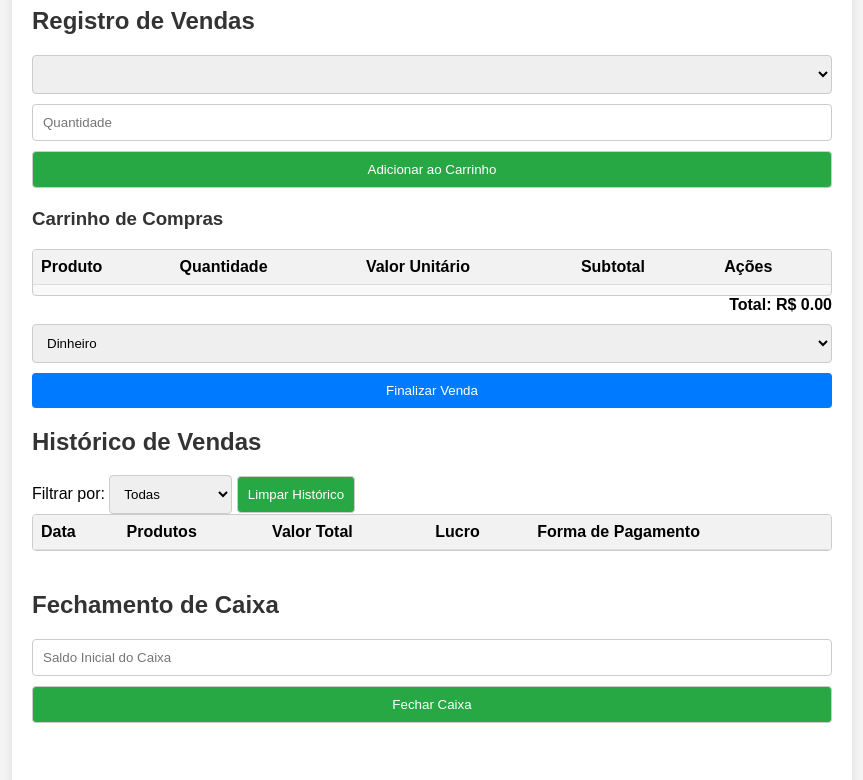
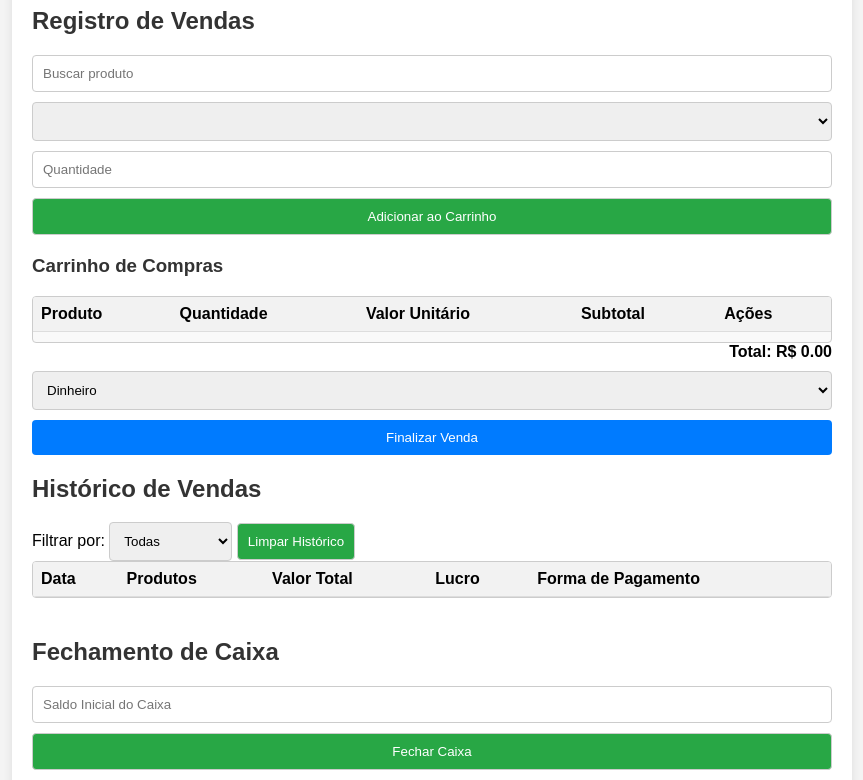
Before and after one commit to aquiinu/z-Guedes, a plain HTML site: page index.html in a window 1280 px wide. Shown: the part 113-893 px from the top of the page, without its empty margins (208-1071 px from the left). Drawn offline with Linux system fonts and the light colour scheme.

Commit message:
Update index.html

```diff
--- a/index.html
+++ b/index.html
@@ -13,6 +13,8 @@
         <!-- Seção do Caixa -->
         <h2>Registro de Vendas</h2>
         <div class="form-container">
+            <!-- Novo campo de busca adicionado -->
+            <input type="text" id="productSearch" placeholder="Buscar produto">
             <select id="saleProduct"></select>
             <input type="number" id="saleQuantity" placeholder="Quantidade" required>
             <button id="addToCart">Adicionar ao Carrinho</button>
```
